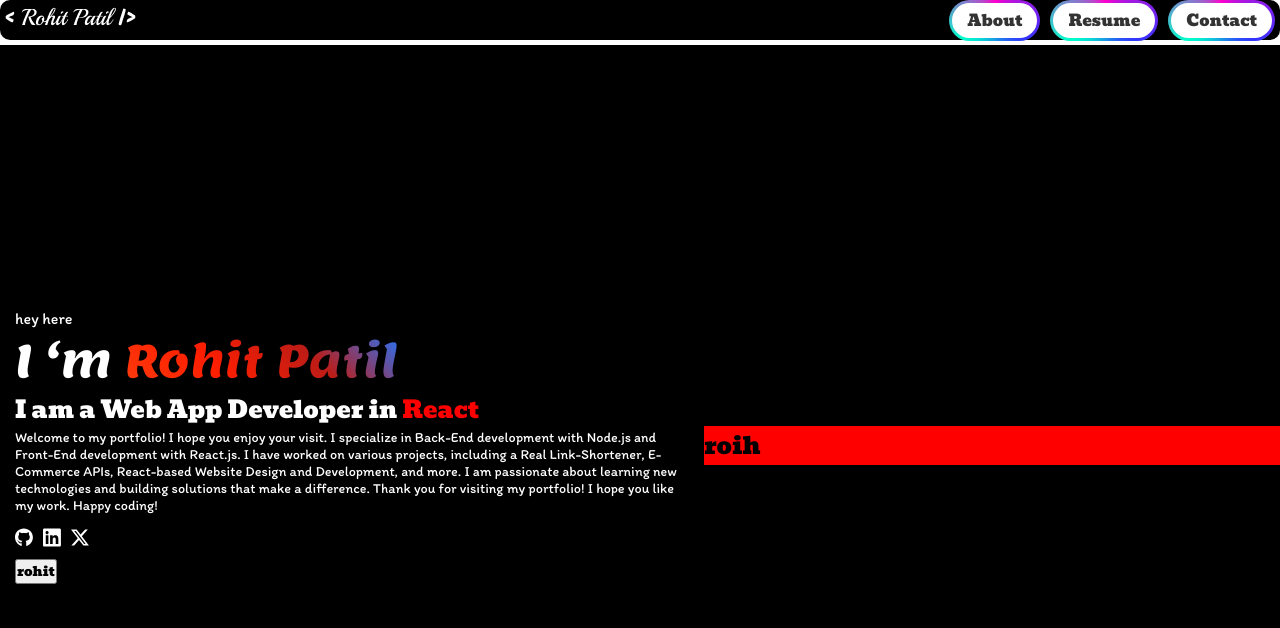
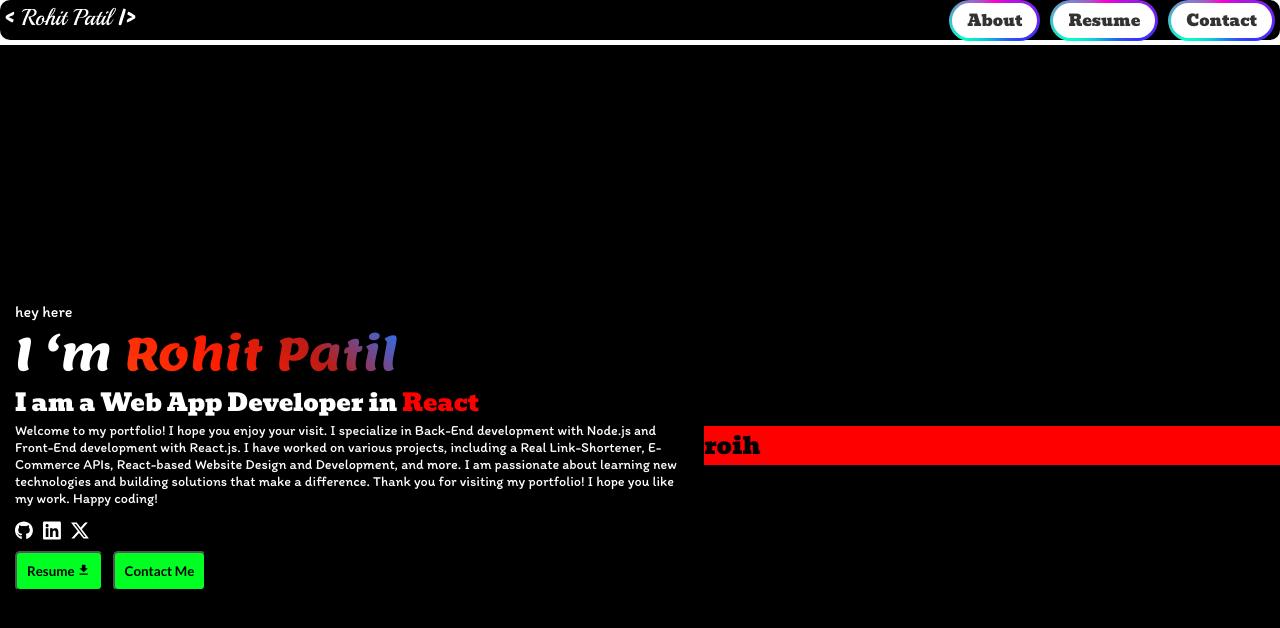
Before and after one commit to rohitrpatil45/portfolio, a React (Vite) app: page / in a window 1280 px wide. Shown: the top 628 px of the page. Built offline with nearby package versions, Linux system fonts and the light colour scheme.

Commit message:
make btn component and it css

```diff
--- /dev/null
+++ b/src/components/Buttons/Btn.jsx
@@ -0,0 +1,12 @@
+import React from 'react'
+import '../Buttons/btn.css'
+
+function Btn({btntext, icon}) {
+  return (
+   <>
+   <button> {btntext} {icon}</button>
+   </>
+  )
+}
+
+export default Btn
--- /dev/null
+++ b/src/components/Buttons/btn.css
@@ -0,0 +1,13 @@
+@import url('https://fonts.googleapis.com/css2?family=Istok+Web:ital,wght@0,400;0,700;1,400;1,700&family=Itim&family=Lato:ital,wght@0,100;0,300;0,400;0,700;0,900;1,100;1,300;1,400;1,700;1,900&family=Lemon&display=swap');
+
+button{
+    background: rgb(0, 255, 34);
+    border-radius: 5px;
+    padding: 10px;
+    font-family: "Lato", sans-serif;
+    font-weight: 700;
+    font-style: normal;
+    text-align: center;
+
+    /* align-items: center; */
+}
--- a/src/components/Herosection.jsx
+++ b/src/components/Herosection.jsx
@@ -1,11 +1,12 @@
 import React, { useEffect, useState } from "react";
 import "../components/herosection.css";
-
+import Btn from "./Buttons/Btn";
 // import form the react router dom
 import { Link } from "react-router-dom";
 // import icon form the react icon
 import { FaGithub, FaLinkedin } from "react-icons/fa";
 import { BsTwitterX } from "react-icons/bs";
+import { IoMdDownload } from "react-icons/io";
 
 function Herosection() {
   const words = ["Javascript", "Nodejs", "React", "Frontend", "backend"];
@@ -77,8 +78,9 @@ function Herosection() {
               <BsTwitterX className="icon" />
             </a>
           </div>
-          <div className="btn -container">
-            <button>rohit</button>
+          <div className="btn-container">
+          <Btn btntext= 'Resume' icon={<IoMdDownload />}/>
+          <Btn btntext= 'Contact Me'/>
           </div>
         </div>
         <div className="mainright">
--- a/src/components/herosection.css
+++ b/src/components/herosection.css
@@ -100,6 +100,11 @@ padding-top: 10px;
   color: white;
 }
 
+.btn-container{
+  display: flex;
+  gap: 10px;
+}
+
 
 @media (max-width: 578px) {
     .heromainsection {
```
